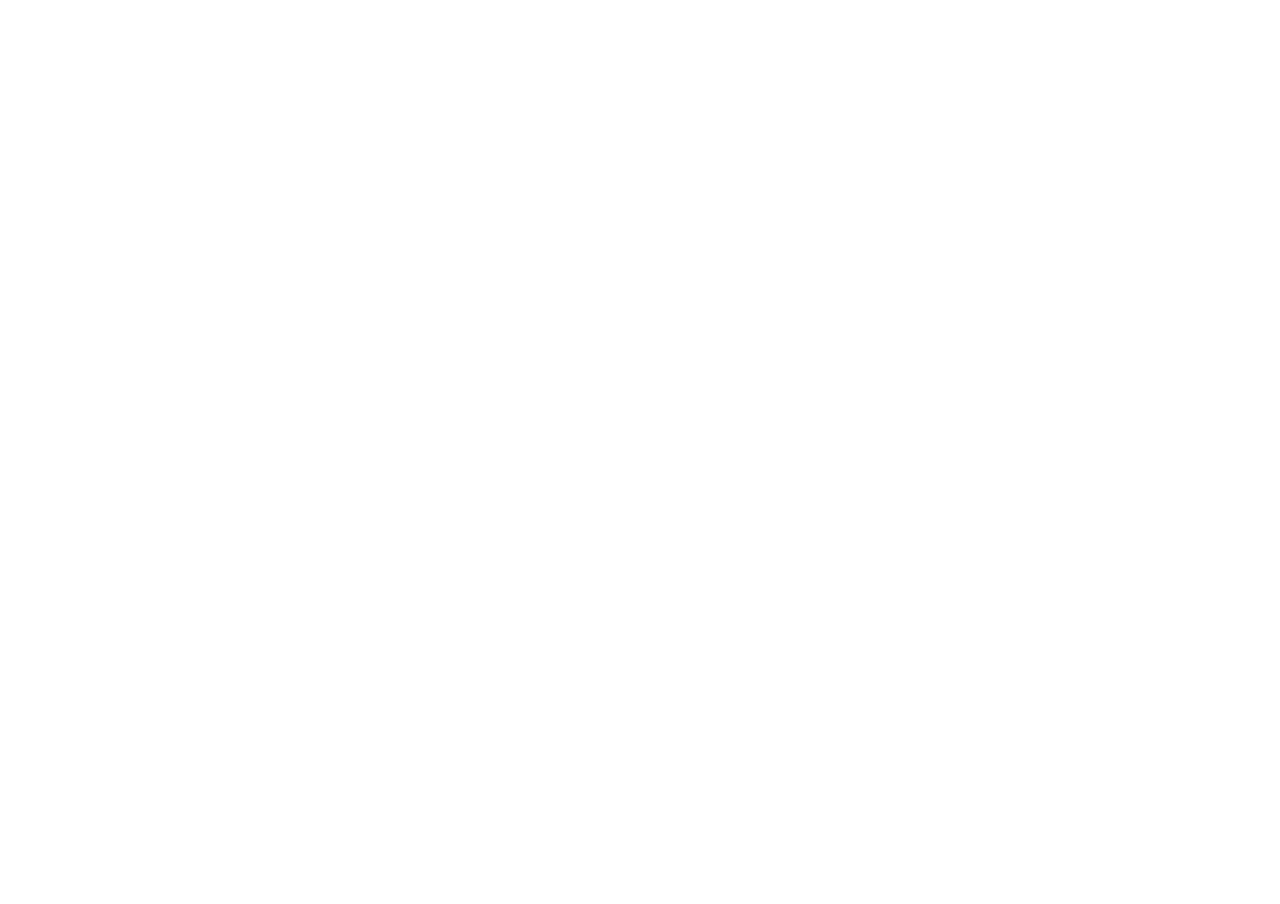
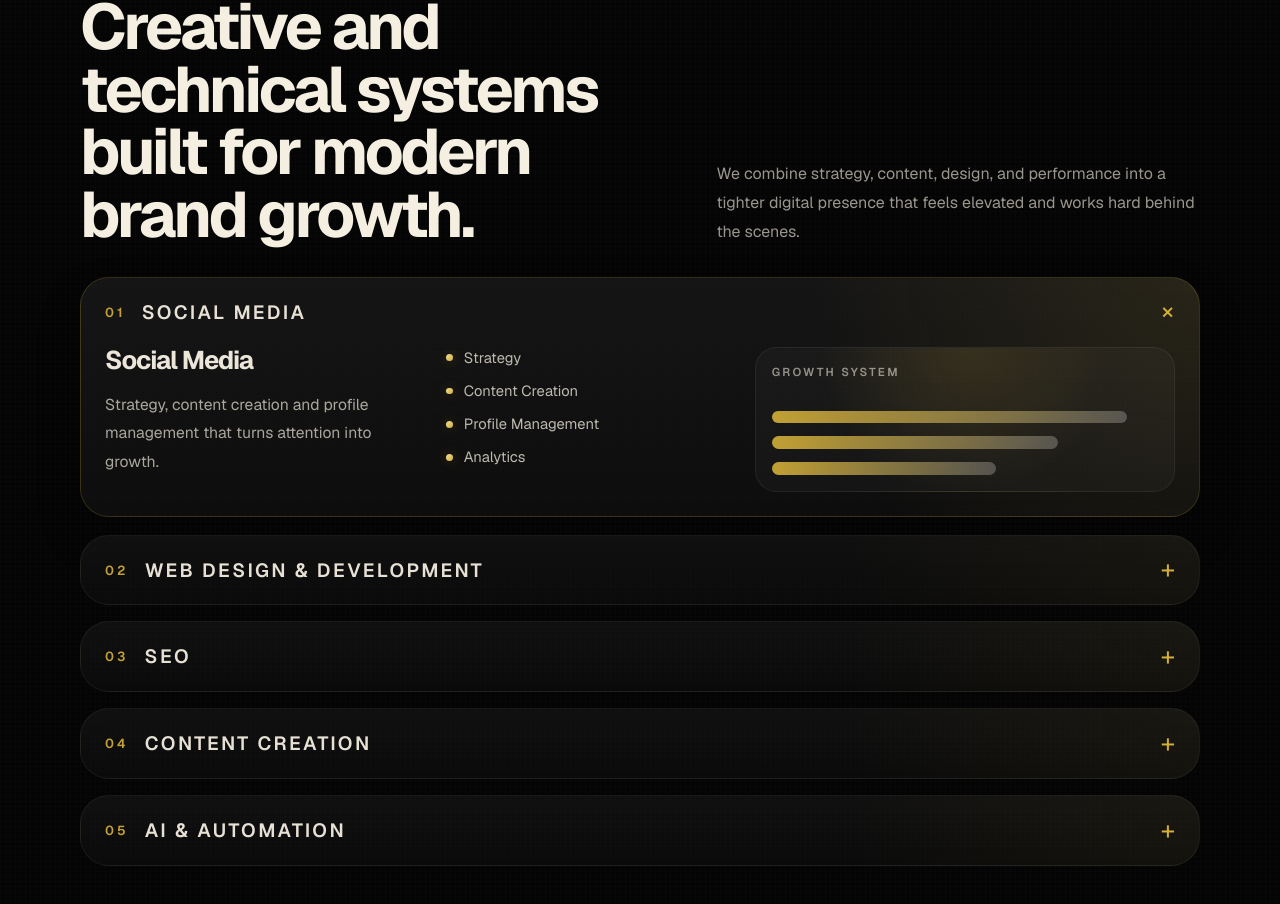
Before and after one commit to nemanja2424/asi, a Next.js app: page / in a window 1280 px wide. Shown: the part 2314-3218 px from the top of the page. Before the commit the page ends 2270 px from the top, so only its background shows below. Built offline with nearby package versions, Linux system fonts and the light colour scheme.

Commit message:
what we do sekcija

```diff
--- a/src/app/page.jsx
+++ b/src/app/page.jsx
@@ -1,4 +1,5 @@
 import Image from "next/image";
+import ServicesShowcase from "@/components/ServicesShowcase";
 import Navbar from "@/components/Navbar";
 import InteractiveMockup from "@/components/InteractiveMockup";
 import styles from "./page.module.css";
@@ -58,6 +59,49 @@
     initials: "BI",
     width: 72,
     height: 72,
+  },
+];
+
+const services = [
+  {
+    number: "01",
+    title: "Social Media",
+    description:
+      "Strategy, content creation and profile management that turns attention into growth.",
+    points: ["Strategy", "Content Creation", "Profile Management", "Analytics"],
+    visualLabel: "Growth System",
+  },
+  {
+    number: "02",
+    title: "Web Design & Development",
+    description:
+      "High-performance websites designed to look exceptional and convert visitors.",
+    points: ["UX Direction", "Custom Design", "Development", "Conversion"],
+    visualLabel: "Digital Experience",
+  },
+  {
+    number: "03",
+    title: "SEO",
+    description:
+      "Search strategies that put your brand in front of the people already looking for it.",
+    points: ["Technical SEO", "On-Page", "Content Mapping", "Visibility"],
+    visualLabel: "Search Presence",
+  },
+  {
+    number: "04",
+    title: "Content Creation",
+    description:
+      "Visuals, video and creative campaigns built for modern digital platforms.",
+    points: ["Visual Direction", "Video", "Campaign Assets", "Creative Systems"],
+    visualLabel: "Creative Production",
+  },
+  {
+    number: "05",
+    title: "AI & Automation",
+    description:
+      "Intelligent systems that help brands work faster, smarter and more efficiently.",
+    points: ["Automation Flows", "AI Support", "Workflows", "Efficiency"],
+    visualLabel: "Operational Leverage",
   },
 ];
 
@@ -176,6 +220,24 @@
             ))}
           </div>
         </section>
+
+        <section className={styles.servicesSection} aria-labelledby="services-heading">
+          <div className={styles.sectionIntro}>
+            <div>
+              <span className={styles.sectionEyebrow}>What We Do</span>
+              <h2 id="services-heading" className={styles.servicesTitle}>
+                Creative and technical systems built for modern brand growth.
+              </h2>
+            </div>
+
+            <p className={styles.servicesCopy}>
+              We combine strategy, content, design, and performance into a tighter
+              digital presence that feels elevated and works hard behind the scenes.
+            </p>
+          </div>
+
+          <ServicesShowcase services={services} styles={styles} />
+        </section>
       </main>
     </div>
   );
--- a/src/app/page.module.css
+++ b/src/app/page.module.css
@@ -189,6 +189,12 @@
   padding: 0 1.25rem 7rem;
 }
 
+.servicesSection {
+  max-width: 1160px;
+  margin: 0 auto;
+  padding: 0 1.25rem 7rem;
+}
+
 .sectionIntro {
   display: grid;
   grid-template-columns: minmax(0, 1fr) minmax(280px, 0.8fr);
@@ -224,7 +230,22 @@
   letter-spacing: -0.05em;
 }
 
+.servicesTitle {
+  max-width: 12ch;
+  margin: 0;
+  font-size: clamp(2.4rem, 5vw, 4.4rem);
+  line-height: 0.98;
+  letter-spacing: -0.05em;
+}
+
 .trustedCopy {
+  margin: 0;
+  color: rgba(245, 239, 226, 0.62);
+  font-size: 1rem;
+  line-height: 1.8;
+}
+
+.servicesCopy {
   margin: 0;
   color: rgba(245, 239, 226, 0.62);
   font-size: 1rem;
@@ -235,6 +256,204 @@
   display: grid;
   grid-template-columns: repeat(2, minmax(0, 1fr));
   gap: 1rem;
+}
+
+.servicesStack {
+  display: flex;
+  flex-direction: column;
+  gap: 1rem;
+}
+
+.serviceRow {
+  position: relative;
+  overflow: hidden;
+  border: 1px solid rgba(255, 255, 255, 0.06);
+  border-radius: 1.8rem;
+  background:
+    radial-gradient(circle at top right, rgba(212, 175, 55, 0.05), transparent 32%),
+    linear-gradient(180deg, rgba(255, 255, 255, 0.04), rgba(255, 255, 255, 0.015)),
+    rgba(10, 10, 10, 0.56);
+  backdrop-filter: blur(16px);
+  transition:
+    border-color 220ms ease,
+    box-shadow 220ms ease,
+    background 220ms ease,
+    transform 220ms ease;
+}
+
+.serviceRowActive {
+  border-color: rgba(212, 175, 55, 0.18);
+  box-shadow: 0 22px 46px rgba(0, 0, 0, 0.2);
+  background:
+    radial-gradient(circle at top right, rgba(212, 175, 55, 0.1), transparent 34%),
+    linear-gradient(180deg, rgba(255, 255, 255, 0.05), rgba(255, 255, 255, 0.02)),
+    rgba(11, 11, 11, 0.66);
+  transform: translateY(-2px);
+}
+
+.serviceTrigger {
+  width: 100%;
+  display: flex;
+  align-items: center;
+  justify-content: space-between;
+  gap: 1rem;
+  padding: 1.35rem 1.5rem;
+  border: 0;
+  background: transparent;
+  color: inherit;
+  text-align: left;
+  cursor: pointer;
+}
+
+.serviceTriggerMeta {
+  display: inline-flex;
+  align-items: center;
+  gap: 1rem;
+  min-width: 0;
+}
+
+.serviceInlineTitle {
+  color: rgba(245, 239, 226, 0.94);
+  font-size: clamp(1rem, 1.5vw, 1.2rem);
+  font-weight: 600;
+  letter-spacing: 0.12em;
+  text-transform: uppercase;
+}
+
+.servicePlus {
+  color: var(--gold);
+  font-size: 1.6rem;
+  line-height: 1;
+  transition: transform 220ms ease, opacity 220ms ease;
+}
+
+.serviceRowActive .servicePlus {
+  transform: rotate(45deg);
+}
+
+.servicePanel {
+  display: grid;
+  grid-template-columns: minmax(0, 1.2fr) minmax(220px, 0.8fr);
+  gap: 1.2rem;
+  max-height: 0;
+  padding: 0 1.5rem;
+  overflow: hidden;
+  opacity: 0;
+  transition:
+    max-height 320ms ease,
+    opacity 220ms ease,
+    padding 220ms ease;
+}
+
+.serviceRowActive .servicePanel {
+  max-height: 24rem;
+  padding: 0 1.5rem 1.5rem;
+  opacity: 1;
+}
+
+.serviceNumber {
+  color: rgba(212, 175, 55, 0.92);
+  font-size: 0.82rem;
+  font-weight: 600;
+  letter-spacing: 0.24em;
+  text-transform: uppercase;
+}
+
+.servicePanelBody {
+  display: grid;
+  grid-template-columns: minmax(0, 1fr) minmax(180px, 0.9fr);
+  gap: 1.2rem;
+  align-items: start;
+}
+
+.serviceName {
+  max-width: 12ch;
+  margin: 0;
+  color: rgba(245, 239, 226, 0.96);
+  font-size: clamp(1.5rem, 2vw, 2.2rem);
+  line-height: 1.05;
+  letter-spacing: -0.04em;
+}
+
+.serviceDescription {
+  max-width: 30rem;
+  margin: 1.1rem 0 0;
+  color: rgba(245, 239, 226, 0.68);
+  font-size: 0.98rem;
+  line-height: 1.8;
+}
+
+.serviceList {
+  display: grid;
+  gap: 0.7rem;
+  margin: 0;
+  padding: 0;
+  list-style: none;
+}
+
+.serviceListItem {
+  display: flex;
+  align-items: center;
+  gap: 0.7rem;
+  color: rgba(245, 239, 226, 0.76);
+  font-size: 0.92rem;
+  line-height: 1.5;
+}
+
+.serviceListItem::before {
+  content: "";
+  width: 0.42rem;
+  height: 0.42rem;
+  border-radius: 999px;
+  background: linear-gradient(135deg, #f2de96 0%, var(--gold) 100%);
+  box-shadow: 0 0 12px rgba(212, 175, 55, 0.28);
+  flex-shrink: 0;
+}
+
+.serviceVisual {
+  display: flex;
+  flex-direction: column;
+  justify-content: space-between;
+  min-height: 100%;
+  padding: 1rem;
+  border: 1px solid rgba(255, 255, 255, 0.06);
+  border-radius: 1.35rem;
+  background:
+    radial-gradient(circle at top, rgba(212, 175, 55, 0.12), transparent 58%),
+    rgba(255, 255, 255, 0.03);
+}
+
+.serviceVisualLabel {
+  color: rgba(245, 239, 226, 0.56);
+  font-size: 0.72rem;
+  font-weight: 600;
+  letter-spacing: 0.2em;
+  text-transform: uppercase;
+}
+
+.serviceVisualArt {
+  display: grid;
+  gap: 0.8rem;
+  margin-top: 2rem;
+}
+
+.serviceVisualLine {
+  display: block;
+  height: 0.8rem;
+  border-radius: 999px;
+  background: linear-gradient(90deg, rgba(212, 175, 55, 0.9), rgba(255, 255, 255, 0.24));
+}
+
+.serviceVisualLine:nth-child(1) {
+  width: 92%;
+}
+
+.serviceVisualLine:nth-child(2) {
+  width: 74%;
+}
+
+.serviceVisualLine:nth-child(3) {
+  width: 58%;
 }
 
 .clientCard {
@@ -422,6 +641,14 @@
   .clientsGrid {
     grid-template-columns: repeat(2, minmax(0, 1fr));
   }
+
+  .servicePanel {
+    grid-template-columns: 1fr;
+  }
+
+  .servicePanelBody {
+    grid-template-columns: 1fr;
+  }
 }
 
 @media (max-width: 640px) {
@@ -444,8 +671,17 @@
     padding-bottom: 5rem;
   }
 
+  .servicesSection {
+    padding-inline: 0.85rem;
+    padding-bottom: 5rem;
+  }
+
   .clientsGrid {
     grid-template-columns: 1fr;
+  }
+
+  .serviceTrigger {
+    padding: 1.15rem 1.2rem;
   }
 
   .clientCard {
@@ -461,6 +697,32 @@
     flex-direction: row;
     justify-content: space-between;
   }
+
+  .serviceRow {
+    border-radius: 1.35rem;
+  }
+
+  .serviceTriggerMeta {
+    gap: 0.75rem;
+    align-items: flex-start;
+    flex-direction: column;
+  }
+
+  .serviceInlineTitle {
+    letter-spacing: 0.08em;
+  }
+
+  .serviceRowActive .servicePanel {
+    padding: 0 1.2rem 1.2rem;
+  }
+
+  .servicePanel {
+    padding: 0 1.2rem;
+  }
+
+  .serviceVisual {
+    min-height: 9rem;
+  }
 }
 
 @keyframes ambientDrift {
--- /dev/null
+++ b/src/components/ServicesShowcase.jsx
@@ -0,0 +1,69 @@
+"use client";
+
+import { useState } from "react";
+
+export default function ServicesShowcase({ services, styles }) {
+  const [activeIndex, setActiveIndex] = useState(0);
+
+  const toggleActive = (index) => {
+    setActiveIndex((current) => (current === index ? -1 : index));
+  };
+
+  return (
+    <div className={styles.servicesStack}>
+      {services.map((service, index) => {
+        const isActive = index === activeIndex;
+
+        return (
+          <article
+            key={service.number}
+            className={`${styles.serviceRow} ${isActive ? styles.serviceRowActive : ""}`}
+            onMouseEnter={() => setActiveIndex(index)}
+          >
+            <button
+              type="button"
+              className={styles.serviceTrigger}
+              onClick={() => toggleActive(index)}
+              onFocus={() => setActiveIndex(index)}
+              aria-expanded={isActive}
+            >
+              <span className={styles.serviceTriggerMeta}>
+                <span className={styles.serviceNumber}>{service.number}</span>
+                <span className={styles.serviceInlineTitle}>{service.title}</span>
+              </span>
+              <span className={styles.servicePlus} aria-hidden="true">
+                +
+              </span>
+            </button>
+
+            <div className={styles.servicePanel} aria-hidden={!isActive}>
+              <div className={styles.servicePanelBody}>
+                <div>
+                  <h3 className={styles.serviceName}>{service.title}</h3>
+                  <p className={styles.serviceDescription}>{service.description}</p>
+                </div>
+
+                <ul className={styles.serviceList}>
+                  {service.points.map((point) => (
+                    <li key={point} className={styles.serviceListItem}>
+                      {point}
+                    </li>
+                  ))}
+                </ul>
+              </div>
+
+              <div className={styles.serviceVisual}>
+                <span className={styles.serviceVisualLabel}>{service.visualLabel}</span>
+                <div className={styles.serviceVisualArt}>
+                  <span className={styles.serviceVisualLine} />
+                  <span className={styles.serviceVisualLine} />
+                  <span className={styles.serviceVisualLine} />
+                </div>
+              </div>
+            </div>
+          </article>
+        );
+      })}
+    </div>
+  );
+}
```
